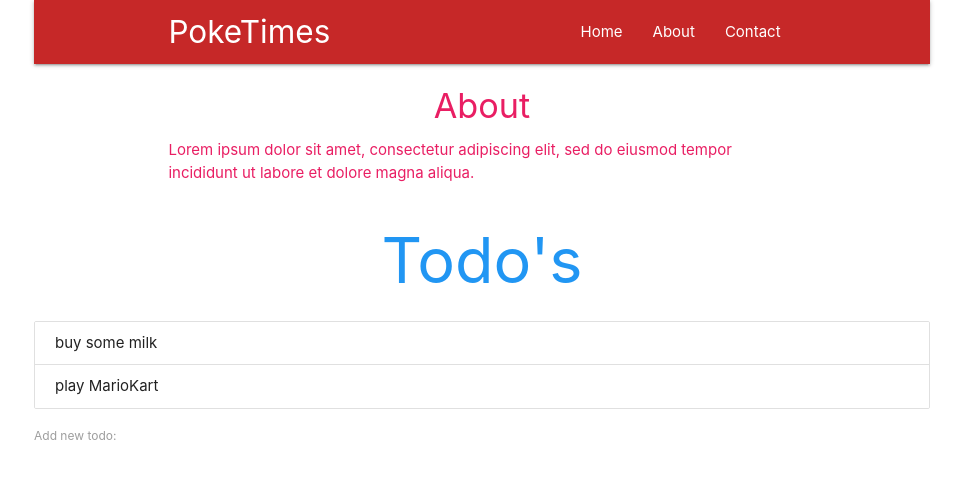
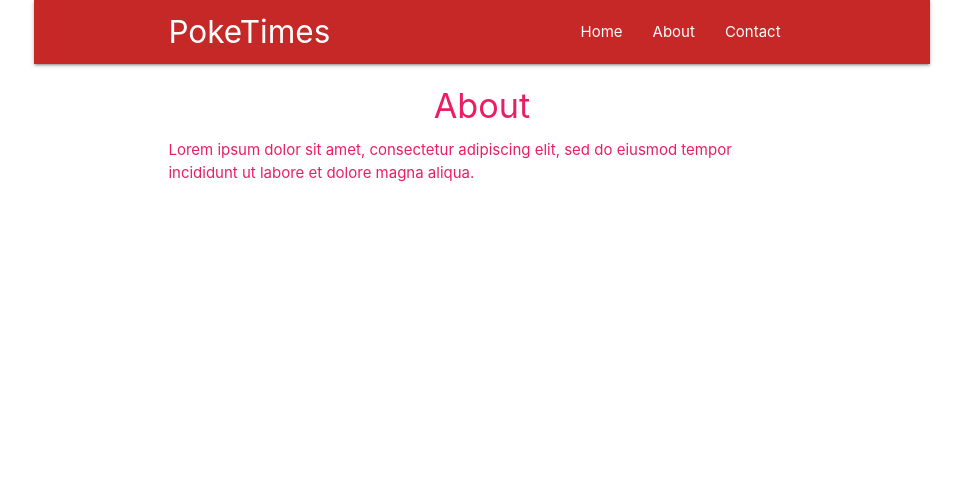
Before and after one commit to AnimagusCat/react-todo, a React (Create React App) app: page /about in a window 1280 px wide. Shown: the top 478 px of the page, without its empty margins (158-1121 px from the left). Built offline with nearby package versions, Linux system fonts and the light colour scheme.

Commit message:
installed axios. commented out todos components in app.js

```diff
--- a/package.json
+++ b/package.json
@@ -6,6 +6,7 @@
     "@testing-library/jest-dom": "^4.2.4",
     "@testing-library/react": "^9.3.2",
     "@testing-library/user-event": "^7.1.2",
+    "axios": "^0.19.2",
     "react": "^16.12.0",
     "react-dom": "^16.12.0",
     "react-router-dom": "^5.1.2",
--- a/src/App.js
+++ b/src/App.js
@@ -39,9 +39,9 @@ class App extends Component {
           <Route exact path='/' component={Home} />
           <Route path='/about' component={About} />
           <Route path='/contact' component={Contact} />
-          <h1 className="center blue-text">Todo's</h1>
+          {/* <h1 className="center blue-text">Todo's</h1>
           <Todos todos={this.state.todos} deleteToDo={this.deleteToDo}/>
-          <AddTodo addTodo={this.addTodo} />
+          <AddTodo addTodo={this.addTodo} /> */}
         </div>
       </BrowserRouter>
     );
--- a/src/components/Home.js
+++ b/src/components/Home.js
@@ -1,6 +1,15 @@
-import React from 'react'
-
-const Home = () => {
+import React, { Component } from 'react'
+import axios from 'axios'
+class Home extends Component {
+    componentDidMount(){
+        //returns a promise
+        axios.get('https://jsonplaceholder.typicode.com/posts')
+            //runs when the above request has been completed
+            .then(res => {
+                console.log(res)
+            })
+    }
+    render() {
         return (
             <div className="container">
                 <h4 className="center">Home</h4>
@@ -8,5 +17,6 @@ const Home = () => {
             </div>
         )
     }
+}
 
 export default Home
```
Also changed, not shown: 1 other file (tests, documents, lock files or other folders). Lines whose indentation alone changed are shown as unchanged.
